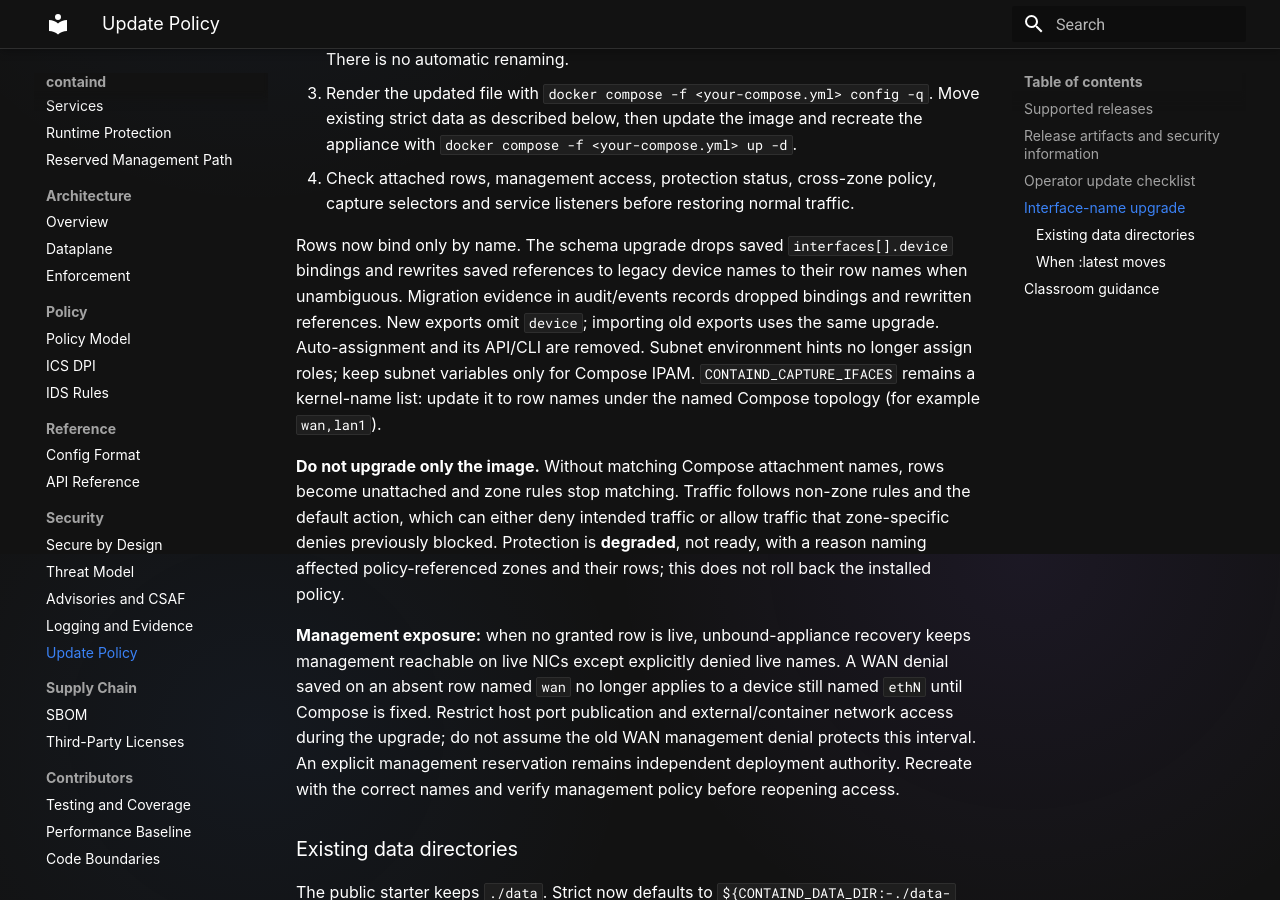
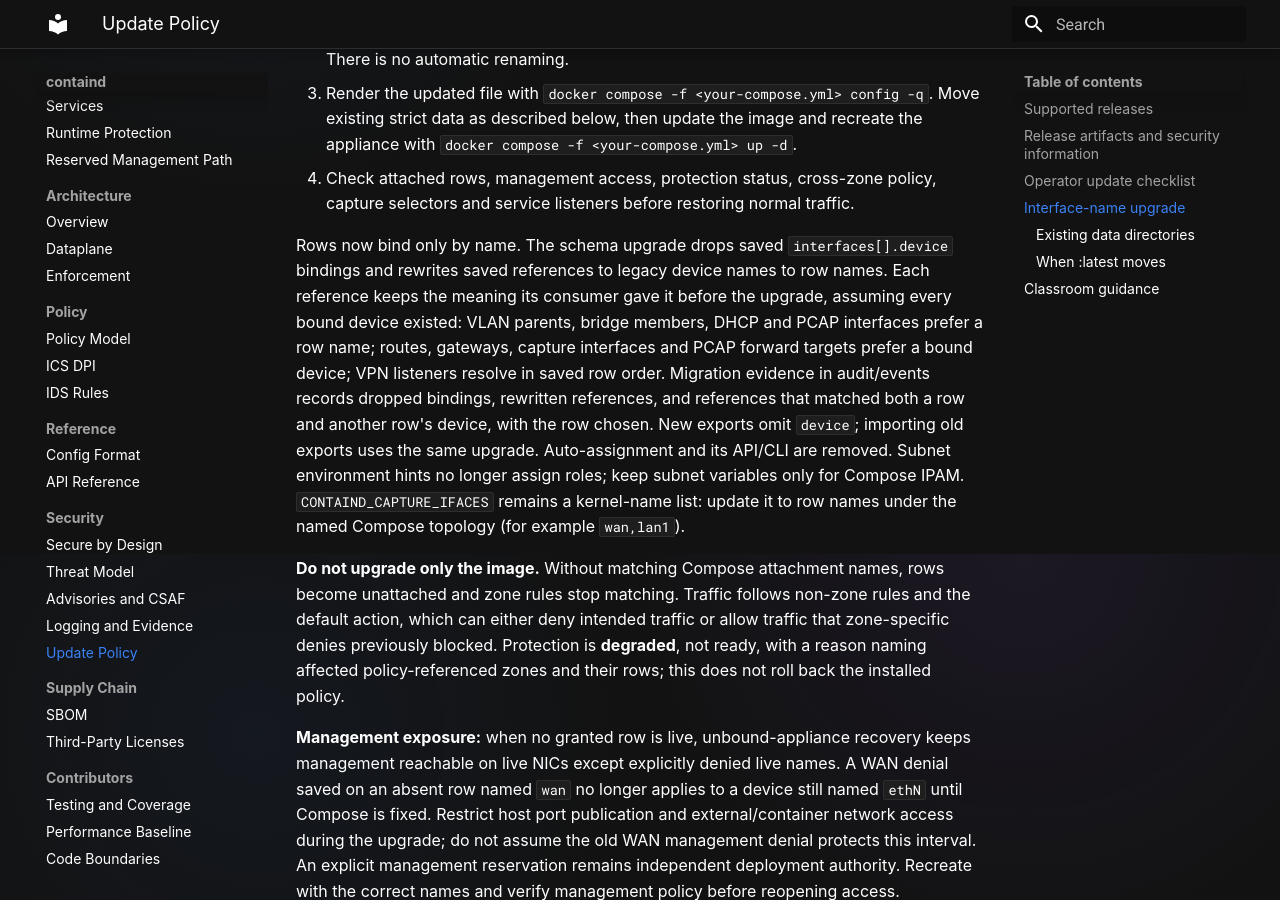
Before and after one commit to tonylturner/containd, an MkDocs documentation site: the page built from docs/mkdocs/update-policy.md, in a window 1280 px wide and 900 px high, scrolled down 1246 px. Built offline with MkDocs 1.6.1 and Material for MkDocs 9.7.7, drawn with Linux system fonts in a browser that asks for light colours.

Commit message:
Document per-consumer precedence in the interface migration

```diff
--- a/docs/mkdocs/update-policy.md
+++ b/docs/mkdocs/update-policy.md
@@ -53,10 +53,14 @@ earlier; downgrading requires restoring the pre-upgrade data backup.
    capture selectors and service listeners before restoring normal traffic.
 
 Rows now bind only by name. The schema upgrade drops saved `interfaces[].device`
-bindings and rewrites saved references to legacy device names to their row names
-when unambiguous. Migration evidence in audit/events records dropped bindings and
-rewritten references. New exports omit `device`; importing old exports uses the
-same upgrade. Auto-assignment and its API/CLI are removed. Subnet environment
+bindings and rewrites saved references to legacy device names to row names. Each
+reference keeps the meaning its consumer gave it before the upgrade, assuming every
+bound device existed: VLAN parents, bridge members, DHCP and PCAP interfaces prefer
+a row name; routes, gateways, capture interfaces and PCAP forward targets prefer a
+bound device; VPN listeners resolve in saved row order. Migration evidence in
+audit/events records dropped bindings, rewritten references, and references that
+matched both a row and another row's device, with the row chosen. New exports omit
+`device`; importing old exports uses the same upgrade. Auto-assignment and its API/CLI are removed. Subnet environment
 hints no longer assign roles; keep subnet variables only for Compose IPAM.
 `CONTAIND_CAPTURE_IFACES` remains a kernel-name list: update it to row names under
 the named Compose topology (for example `wan,lan1`).
```
Also changed, not shown: CHANGELOG.md.
